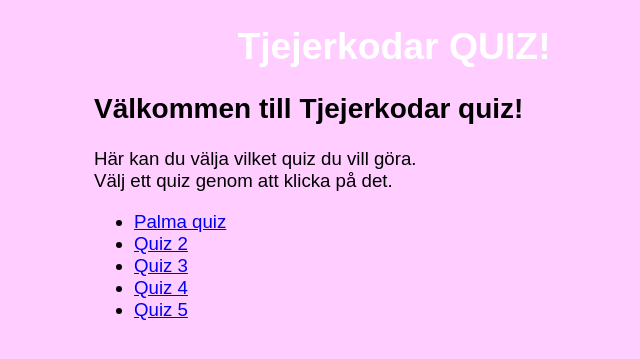
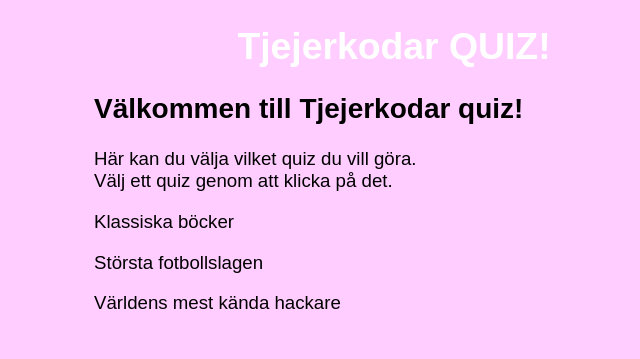
Before and after one commit to saraaven/quizsite, a Django app: page / in a window 1280 px wide. Shown: the top 359 px of the page, without its empty margins (246-886 px from the left). Run offline with Django 3.2, Linux system fonts and the light colour scheme; some libraries are stand-ins or nearby versions.

Commit message:
gjort så att startsidan använder datan

```diff
--- a/quiz/templates/quiz/startpage.html
+++ b/quiz/templates/quiz/startpage.html
@@ -16,13 +16,11 @@
 		<p>Här kan du välja vilket quiz du vill göra.<br>Välj ett quiz genom att klicka på det.</p>
 
 	<div id="quiz_meny">
-		<ul id="quiz">
-			<li><a href="quiz.html">Palma quiz</a></li>
-			<li><a href="#">Quiz 2</a></li>
-			<li><a href="#">Quiz 3</a></li>
-			<li><a href="#">Quiz 4</a></li>
-			<li><a href="#">Quiz 5</a></li>
-		</ul>
+
+		{% for quiz_slug, quiz in quizzes.items %}
+			<p>{{ quiz.name }}</p>
+		{% endfor %}
+
 	</div>
 
 
--- a/quiz/views.py
+++ b/quiz/views.py
@@ -17,7 +17,10 @@ quizzes = {
 
 # Create your views here.
 def startpage(request):
-	return render(request, "quiz/startpage.html")
+	context = {
+		"quizzes": quizzes,
+	}
+	return render(request, "quiz/startpage.html", context)
 
 def quiz(request):
 	return render(request, "quiz/quiz.html")
```
